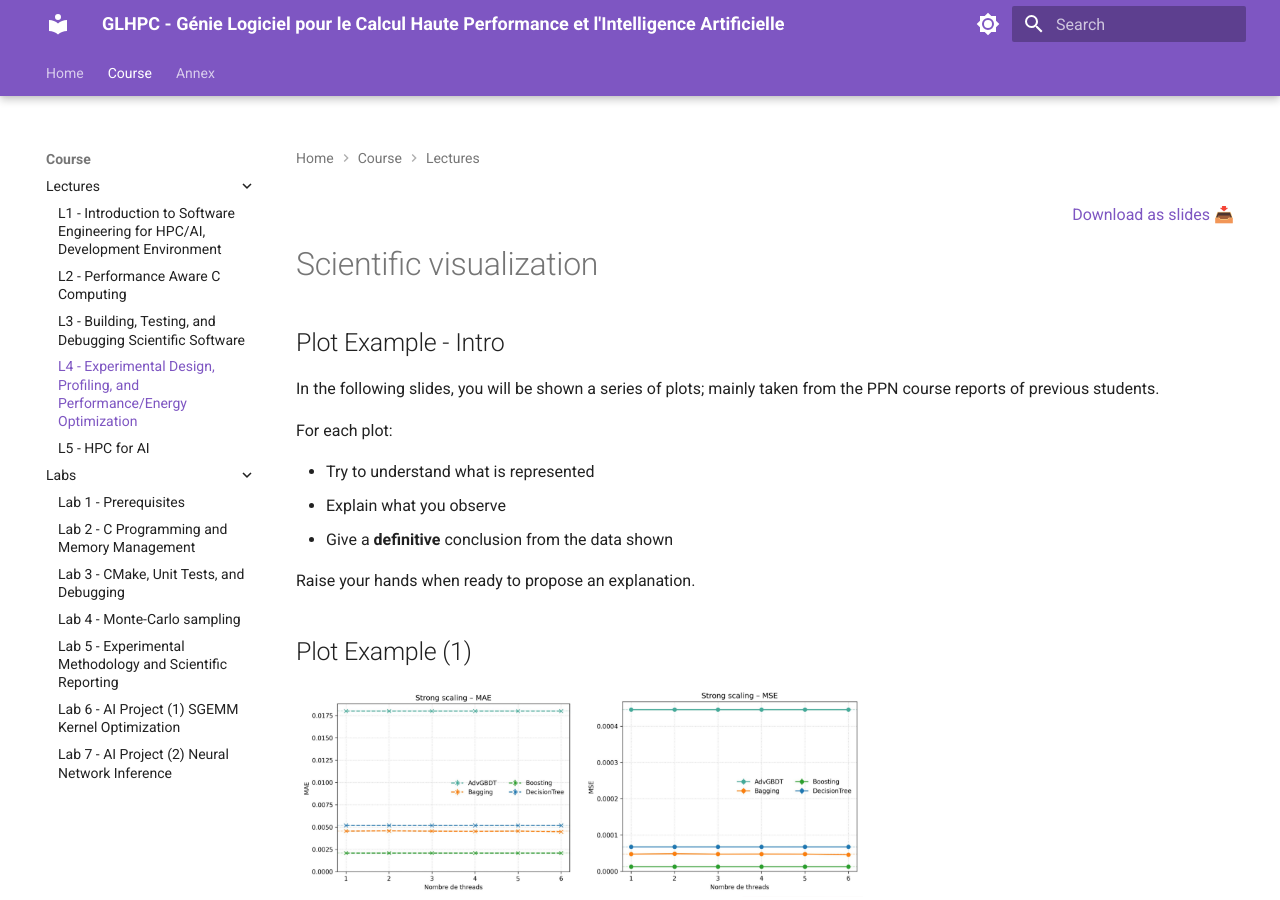
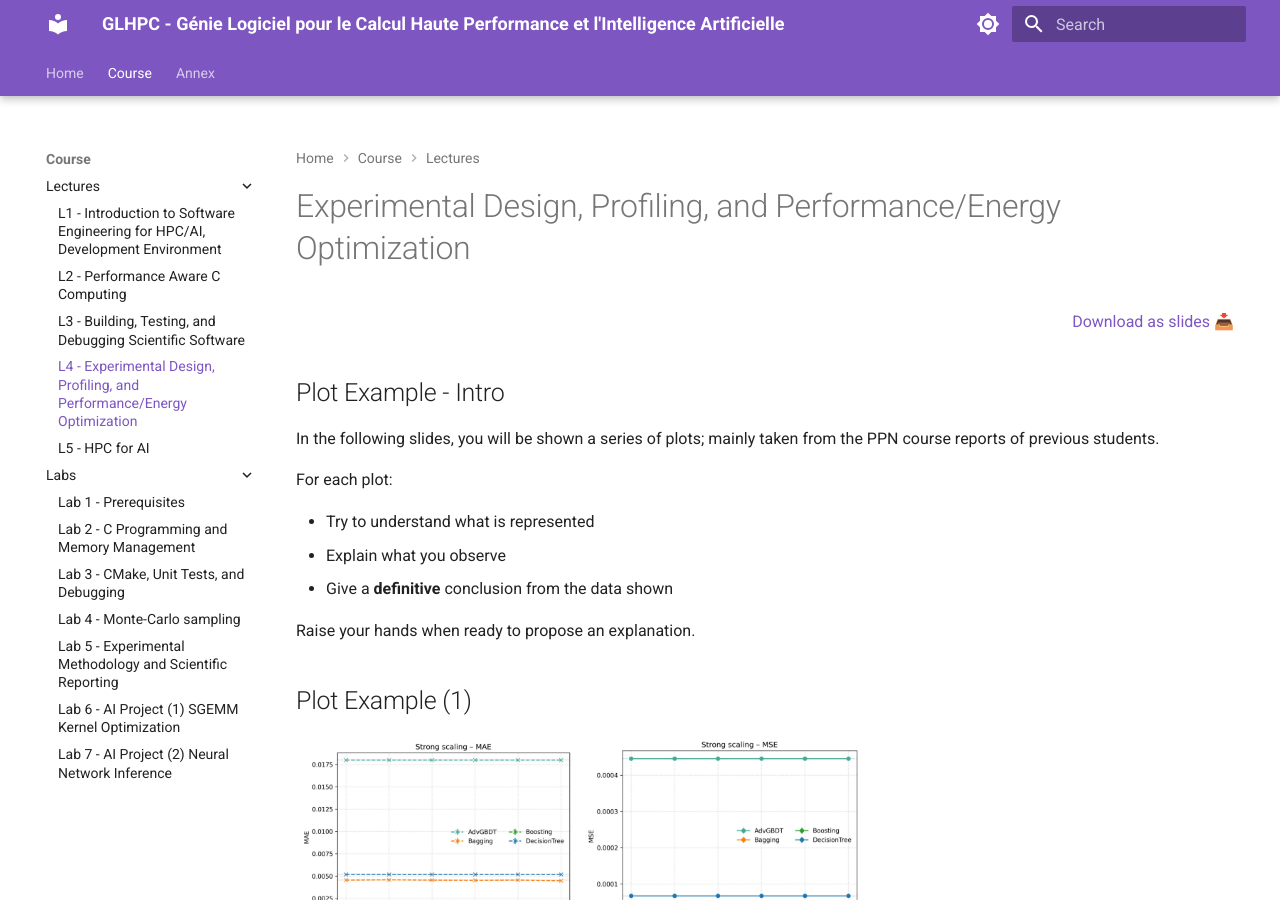
Before and after one commit to M1-CHPS/glhpc, an MkDocs documentation site: the page built from docs/lecture4.md, in a window 1280 px wide and 900 px high. Built offline with MkDocs 1.6.1 and Material for MkDocs 9.7.7, drawn with Linux system fonts in a browser that asks for light colours.

Commit message:
Aesthetic fixes

```diff
--- a/docs/lecture4.md
+++ b/docs/lecture4.md
@@ -1,5 +1,5 @@
 ---
-title: "CM4: Experimental Methodology, Profiling, and Performance/Energy Optimization"
+title: "L4: Experimental Design, Profiling, and Performance/Energy Optimization"
 institute: "Master Calcul Haute Performance et Simulation - GLHPC | UVSQ"
 author: "M. Jam, P. de Oliveira Castro"
 date: \today
@@ -12,13 +12,14 @@ header-includes:
   - \metroset{sectionpage=progressbar}
 ---
 
+# Experimental Design, Profiling, and Performance/Energy Optimization
+
 <div class="mkdocs-only" markdown>
   <p align="right" markdown>
   [Download as slides 📥](slides/lecture4.pdf)
   </p>
 </div>
 
-# Scientific visualization
 
 ## Plot Example - Intro
 
```
Also changed, not shown: docs/lab7.md (+1 -1 lines).
